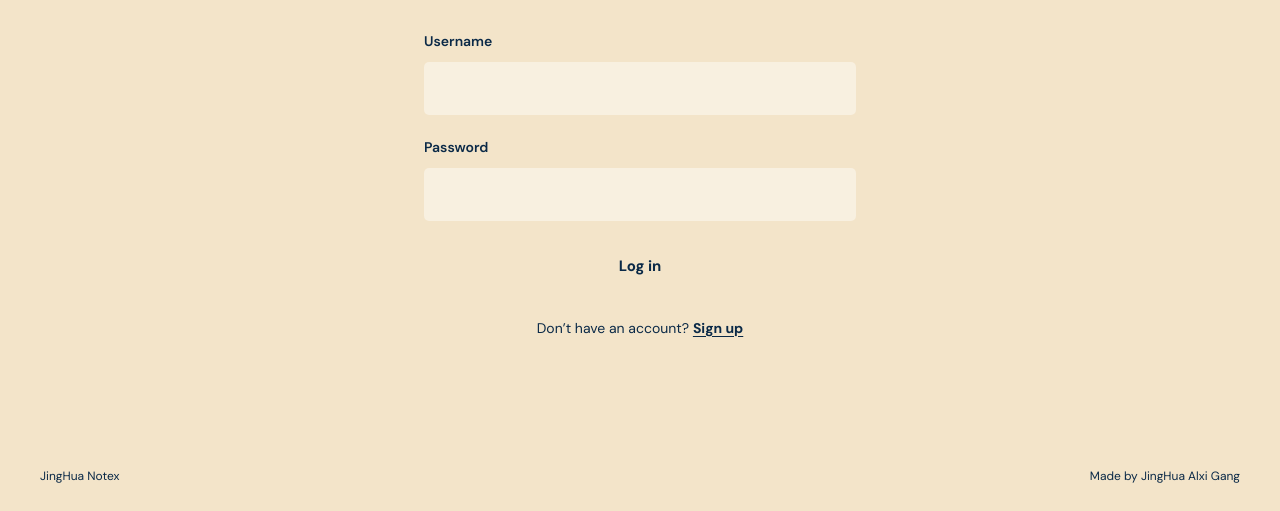
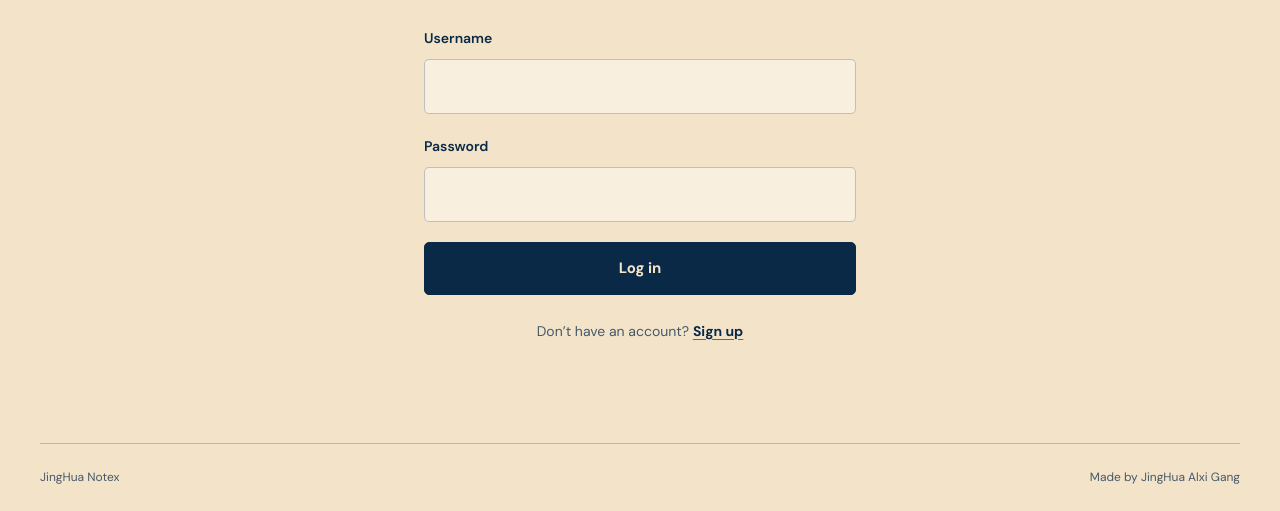
Before and after one commit to prasoonkandel/jh_notex-frontend, a plain HTML site: page login/index.html in a window 1280 px wide. Shown: the part 289-800 px from the top of the page. Drawn offline with nearby package versions, Linux system fonts and the light colour scheme.

Commit message:
I move root part of various css files to root.css

```diff
--- a/login/style.css
+++ b/login/style.css
@@ -1,4 +1,9 @@
 @import url("https://fonts.googleapis.com/css2?family=DM+Sans:wght@400;500;600;700&family=Playfair+Display:wght@500;600&display=swap");
+@import url("../root.css");
+
+:root {
+  color-scheme: light;
+}
 
 * {
   box-sizing: border-box;
@@ -44,7 +49,7 @@ button:focus-visible {
 
 .login-header,
 .login-footer {
-  width: min(100% - var(--page-padding) * 2, 1200px);
+  width: min(100% - var(--login-page-padding) * 2, 1200px);
   margin-inline: auto;
 }
 
@@ -72,7 +77,7 @@ button:focus-visible {
   color: var(--color-muted);
   font-size: 14px;
   font-weight: 500;
-  transition: color var(--transition);
+  transition: color var(--login-transition);
 }
 
 .home-link:hover {
@@ -88,7 +93,7 @@ button:focus-visible {
 .login-main {
   display: grid;
   place-items: center;
-  padding: 64px var(--page-padding);
+  padding: 64px var(--login-page-padding);
 }
 
 .login-content {
@@ -137,8 +142,8 @@ button:focus-visible {
   background: rgba(255, 255, 255, 0.42);
   font: inherit;
   transition:
-    border-color var(--transition),
-    background-color var(--transition);
+    border-color var(--login-transition),
+    background-color var(--login-transition);
 }
 
 .form-field input:hover {
@@ -193,9 +198,9 @@ button:focus-visible {
   font-weight: 650;
   cursor: pointer;
   transition:
-    color var(--transition),
-    background-color var(--transition),
-    border-color var(--transition);
+    color var(--login-transition),
+    background-color var(--login-transition),
+    border-color var(--login-transition);
 }
 
 .login-button:hover {
@@ -222,7 +227,7 @@ button:focus-visible {
   text-decoration: underline;
   text-decoration-color: var(--color-brown);
   text-underline-offset: 3px;
-  transition: color var(--transition);
+  transition: color var(--login-transition);
 }
 
 .signup-prompt a:hover {
@@ -241,10 +246,6 @@ button:focus-visible {
 }
 
 @media (max-width: 600px) {
-  :root {
-    --page-padding: 22px;
-  }
-
   .login-header {
     min-height: 72px;
   }
@@ -260,10 +261,6 @@ button:focus-visible {
 }
 
 @media (max-width: 380px) {
-  :root {
-    --page-padding: 18px;
-  }
-
   .login-brand {
     font-size: 18px;
   }
--- a/part.css
+++ b/part.css
@@ -1,20 +1,5 @@
 @import url("https://fonts.googleapis.com/css2?family=DM+Sans:wght@400;500;600;700&family=Playfair+Display:wght@500;600;700&display=swap");
-
-:root {
-  --navy: #0a2947;
-  --cream: #f3e4c9;
-  --sage: #d3d4c0;
-  --brown: #8b5e3c;
-
-  --muted: #625a4d;
-  --border: rgba(10, 41, 71, 0.16);
-
-  --page-width: 1160px;
-  --page-padding: 32px;
-
-  --radius: 9px;
-  --transition: 200ms ease;
-}
+@import url("./root.css");
 
 * {
   box-sizing: border-box;
@@ -47,7 +32,7 @@ a:focus-visible {
 }
 
 .container {
-  width: min(var(--page-width), calc(100% - var(--page-padding) * 2));
+  width: min(var(--page-width), calc(100% - var(--home-page-padding) * 2));
   margin-inline: auto;
 }
 
@@ -374,10 +359,6 @@ a:focus-visible {
 /* Tablet and mobile */
 
 @media (max-width: 700px) {
-  :root {
-    --page-padding: 22px;
-  }
-
   html {
     scroll-padding-top: 20px;
   }
@@ -503,10 +484,6 @@ a:focus-visible {
 }
 
 @media (max-width: 420px) {
-  :root {
-    --page-padding: 16px;
-  }
-
   .header-inner {
     gap: 10px;
   }
--- /dev/null
+++ b/root.css
@@ -0,0 +1,46 @@
+:root {
+  --navy: #0a2947;
+  --cream: #f3e4c9;
+  --sage: #d3d4c0;
+  --brown: #8b5e3c;
+  --muted: #625a4d;
+  --border: rgba(10, 41, 71, 0.16);
+  --page-width: 1160px;
+  --page-padding: 32px;
+  --home-page-padding: var(--page-padding);
+  --login-page-padding: var(--page-padding);
+  --radius: 9px;
+  --transition: 200ms ease;
+  --login-radius: 8px;
+  --login-transition: 180ms ease;
+  --color-navy: var(--navy);
+  --color-cream: var(--cream);
+  --color-sage: var(--sage);
+  --color-brown: var(--brown);
+  --color-muted: rgba(10, 41, 71, 0.74);
+  --color-border: rgba(10, 41, 71, 0.24);
+}
+
+@media (max-width: 700px) {
+  :root {
+    --home-page-padding: 22px;
+  }
+}
+
+@media (max-width: 600px) {
+  :root {
+    --login-page-padding: 22px;
+  }
+}
+
+@media (max-width: 420px) {
+  :root {
+    --home-page-padding: 16px;
+  }
+}
+
+@media (max-width: 380px) {
+  :root {
+    --login-page-padding: 18px;
+  }
+}
```
